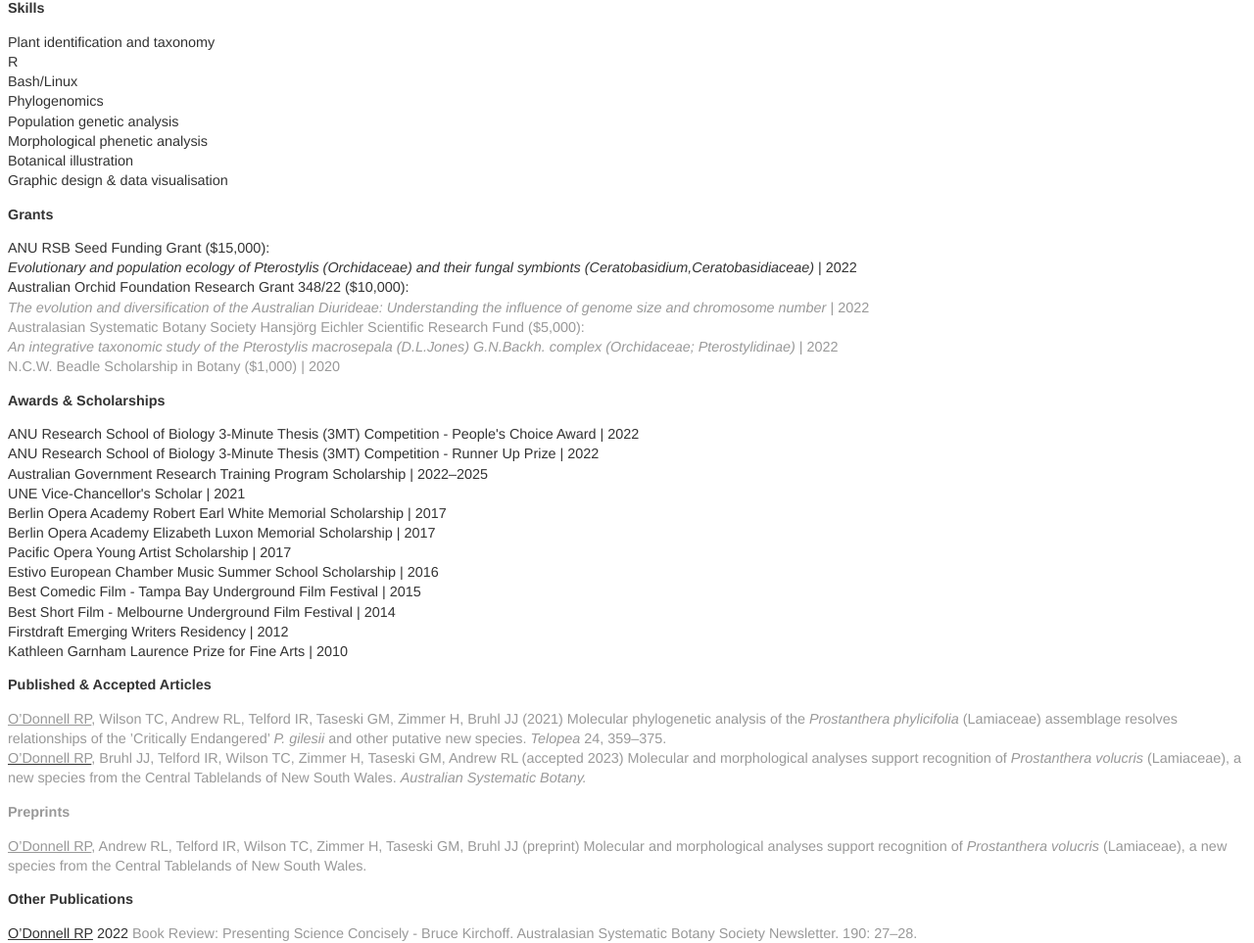
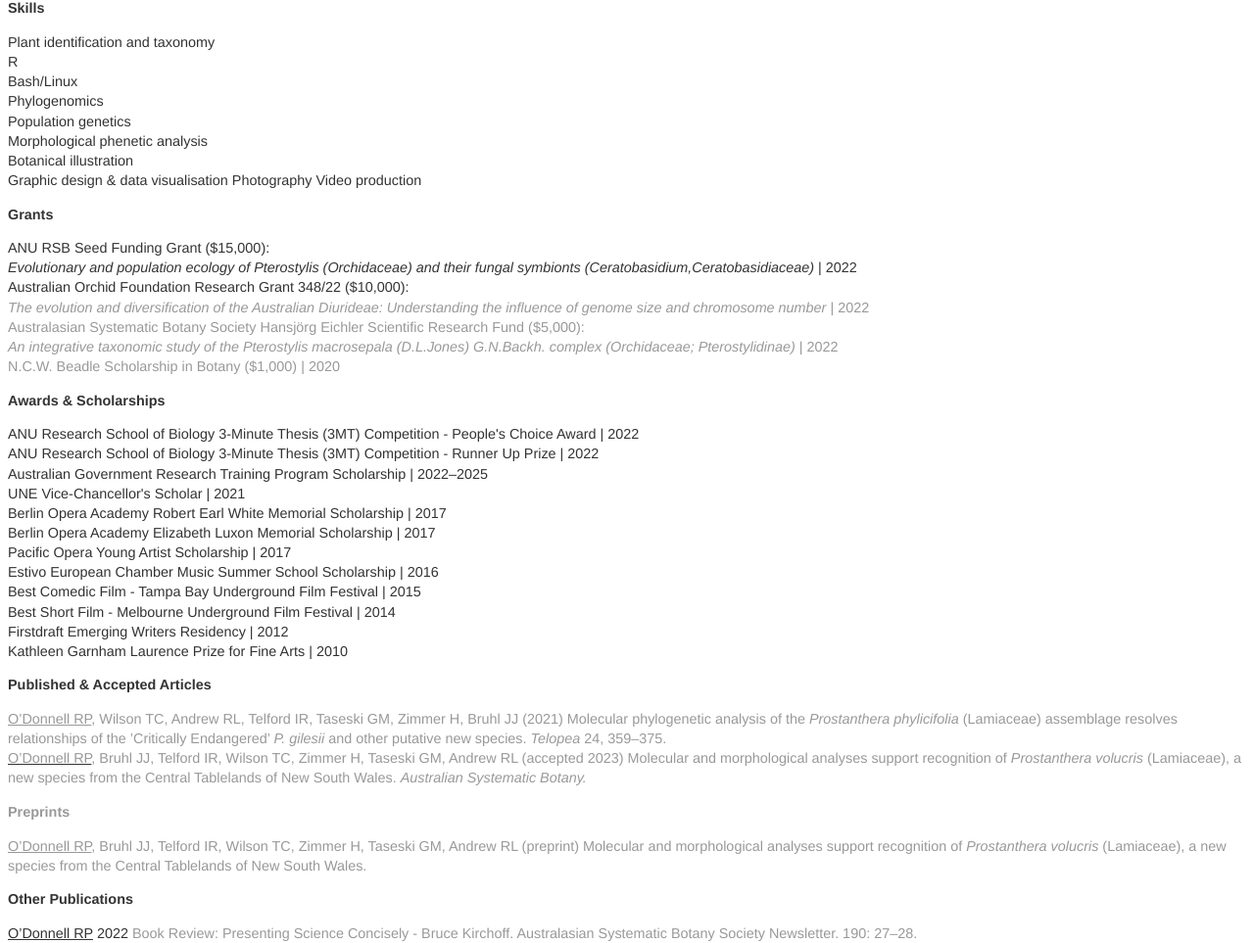
Before and after one commit to rpodonnell/rpodonnell.github.io, a Jekyll site: the page built from cv/index.html, in a window 1280 px wide. Shown: the part 278-1241 px from the top of the page at 98% size. Built offline with Jekyll 4.4.1, drawn with Linux system fonts in a browser that asks for light colours.

Commit message:
Update index.html

```diff
--- a/cv/index.html
+++ b/cv/index.html
@@ -17,10 +17,12 @@ Plant identification and taxonomy<br/>
 R<br/>
 Bash/Linux</br>
 Phylogenomics<br/>
-Population genetic analysis<br/>
+Population genetics<br/>
 Morphological phenetic analysis<br/>
 Botanical illustration<br/>
-Graphic design & data visualisation<br />
+Graphic design & data visualisation
+Photography
+Video production<br />
 </p>
 
 <p><strong>Grants</strong></p>
@@ -52,7 +54,7 @@ Kathleen Garnham Laurence Prize for Fine Arts | 2010</p>
 <u><a href="https://www.publish.csiro.au/SB/justaccepted/SB22017">O’Donnell RP</u>, Bruhl JJ, Telford IR, Wilson TC, Zimmer H, Taseski GM, Andrew RL (accepted 2023) Molecular and morphological analyses support recognition of <i>Prostanthera volucris</i> (Lamiaceae), a new species from the Central Tablelands of New South Wales. <i>Australian Systematic Botany.</i>
 
 <p><strong>Preprints</strong></p>
-<p><a href="https://doi.org/10.1101/2021.12.21.473648"><u>O’Donnell RP</u>, Andrew RL, Telford IR, Wilson TC, Zimmer H, Taseski GM, Bruhl JJ (preprint) Molecular and morphological analyses support recognition of <i>Prostanthera volucris</i> (Lamiaceae), a new species from the Central Tablelands of New South Wales.</a>
+<p><a href="https://doi.org/10.1101/2021.12.21.473648"><u>O’Donnell RP</u>, Bruhl JJ, Telford IR, Wilson TC, Zimmer H, Taseski GM, Andrew RL (preprint) Molecular and morphological analyses support recognition of <i>Prostanthera volucris</i> (Lamiaceae), a new species from the Central Tablelands of New South Wales.</a>
 
 <p><strong>Other Publications</strong></p>
 <p><u>O’Donnell RP</u> 2022 <a href="https://asbs.org.au/newsletter/pdf/22-mar-190.pdf">Book Review: Presenting Science Concisely - Bruce Kirchoff. Australasian Systematic Botany Society Newsletter. 190: 27–28.</a></br>
```
